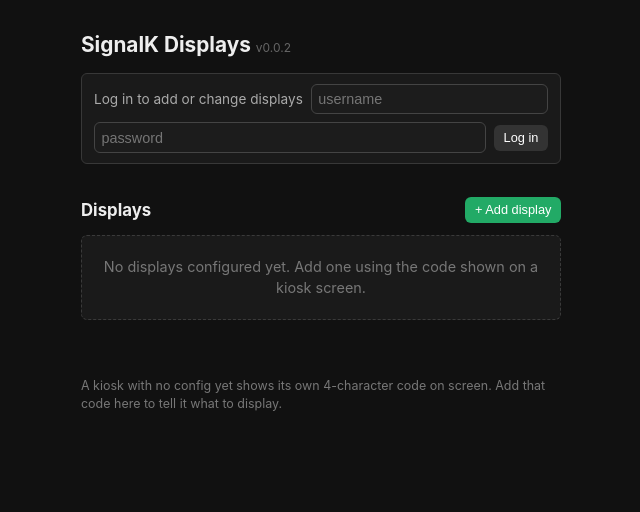
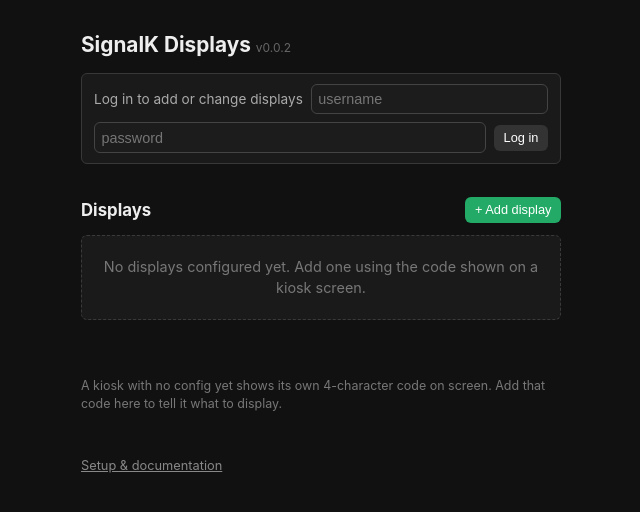
Before and after one commit to ghotihook/signalk-bignumbers, a website: page public/index.html in a window 1280 px wide. Shown: the whole page, without its empty margins (319-959 px from the left). Drawn offline with Linux system fonts and the light colour scheme; no server answers.

Commit message:
Link to the setup docs from the webapp footer
Co-Authored-By: Claude Sonnet 5 <noreply@anthropic.com>

```diff
--- a/public/index.html
+++ b/public/index.html
@@ -203,6 +203,14 @@
     padding: 0.6rem;
     color: #9c9;
   }
+  footer {
+    margin-top: 2rem;
+    font-size: 0.8rem;
+    color: #666;
+  }
+  footer a {
+    color: #888;
+  }
   [hidden] { display: none !important; }
 </style>
 </head>
@@ -293,6 +301,11 @@
       </div>
     </div>
   </section>
+
+  <footer>
+    <a href="https://github.com/ghotihook/signalk-bignumbers/blob/main/docs/raspberry-pi-kiosk.md"
+       target="_blank" rel="noopener">Setup &amp; documentation</a>
+  </footer>
 </main>
 
 <script>
```
